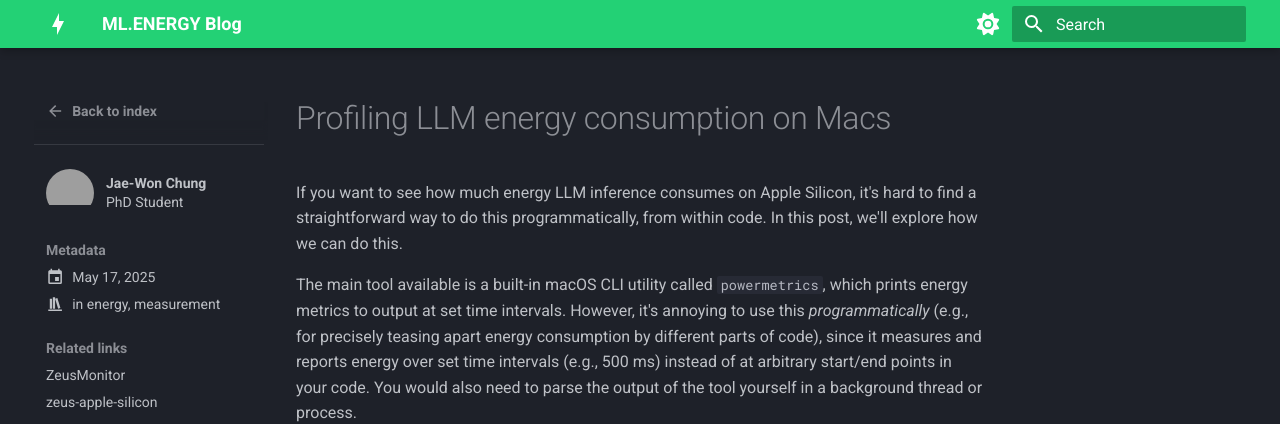
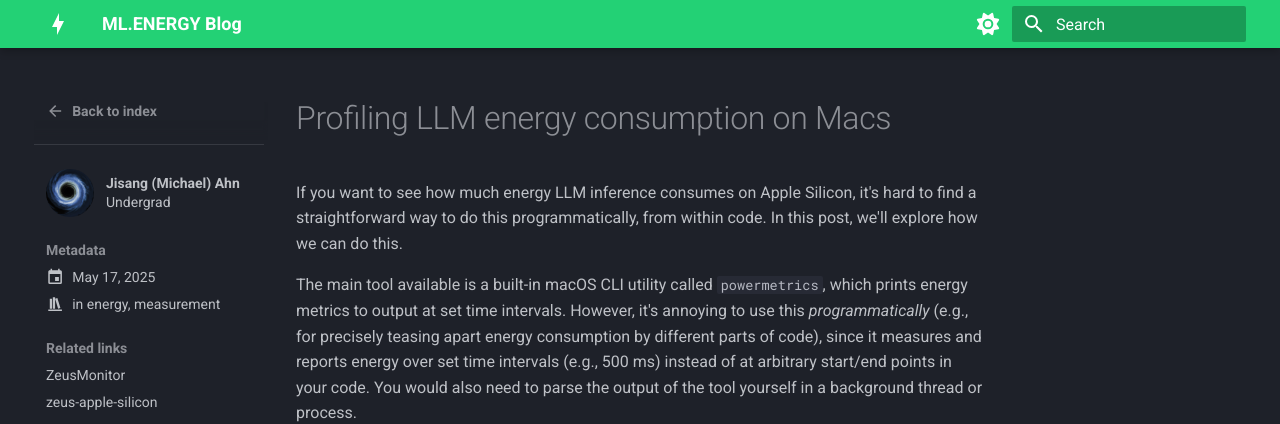
Before and after one commit to ml-energy/blog, an MkDocs documentation site: the page built from docs/posts/zeus-apple-silicon.md, in a window 1280 px wide. Shown: the top 424 px of the page. Built offline with MkDocs 1.6.1 and Material for MkDocs 9.7.7, drawn with Linux system fonts in a browser that asks for light colours.

Commit message:
Add author michahn01

```diff
--- a/docs/.authors.yml
+++ b/docs/.authors.yml
@@ -3,3 +3,7 @@ authors:
     name: Jae-Won Chung
     description: PhD Student
     avatar: https://ml.energy/assets/img/members/jae-won.jpg
+  michahn01:
+    name: Jisang (Michael) Ahn
+    description: Undergrad
+    avatar: assets/img/pfp/michahn01.png
```
Also changed, not shown: docs/posts/zeus-apple-silicon.md (+1 -1 lines), docs/assets/img/pfp/michahn01.png (added).
